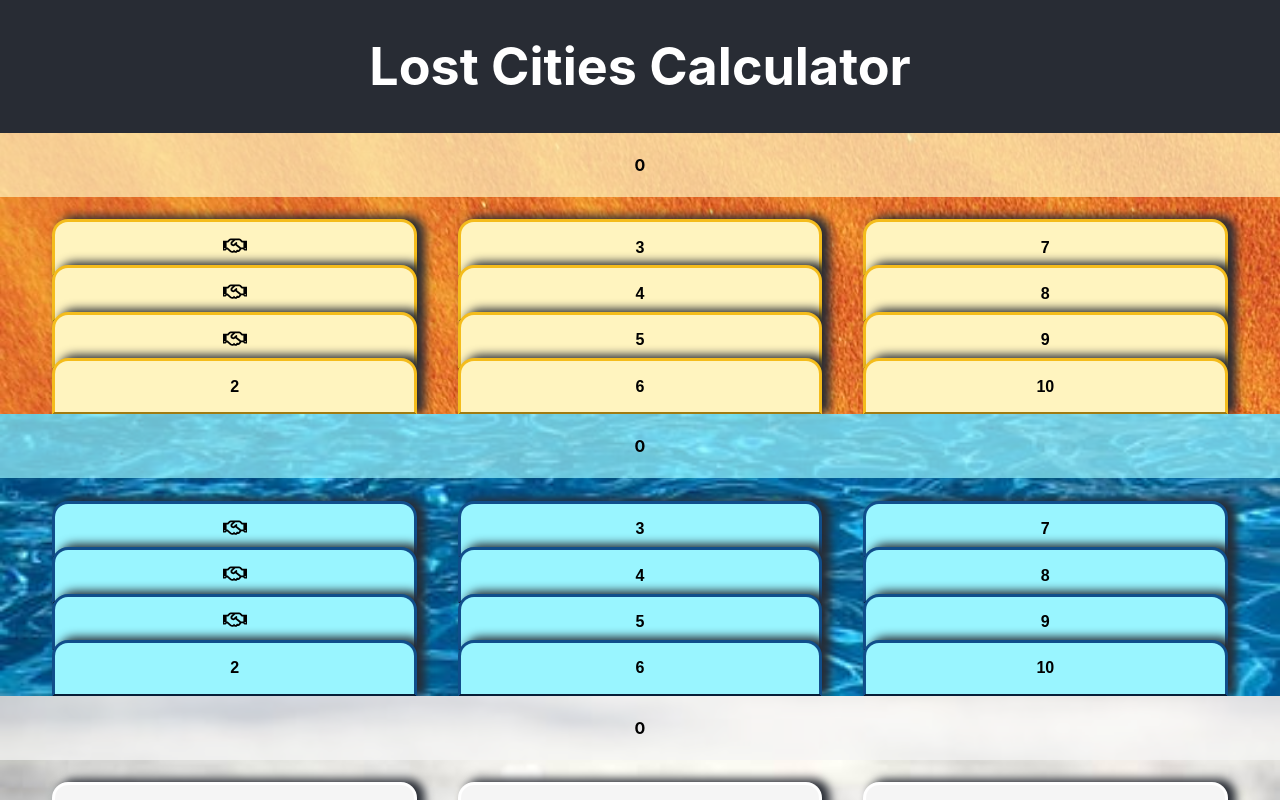
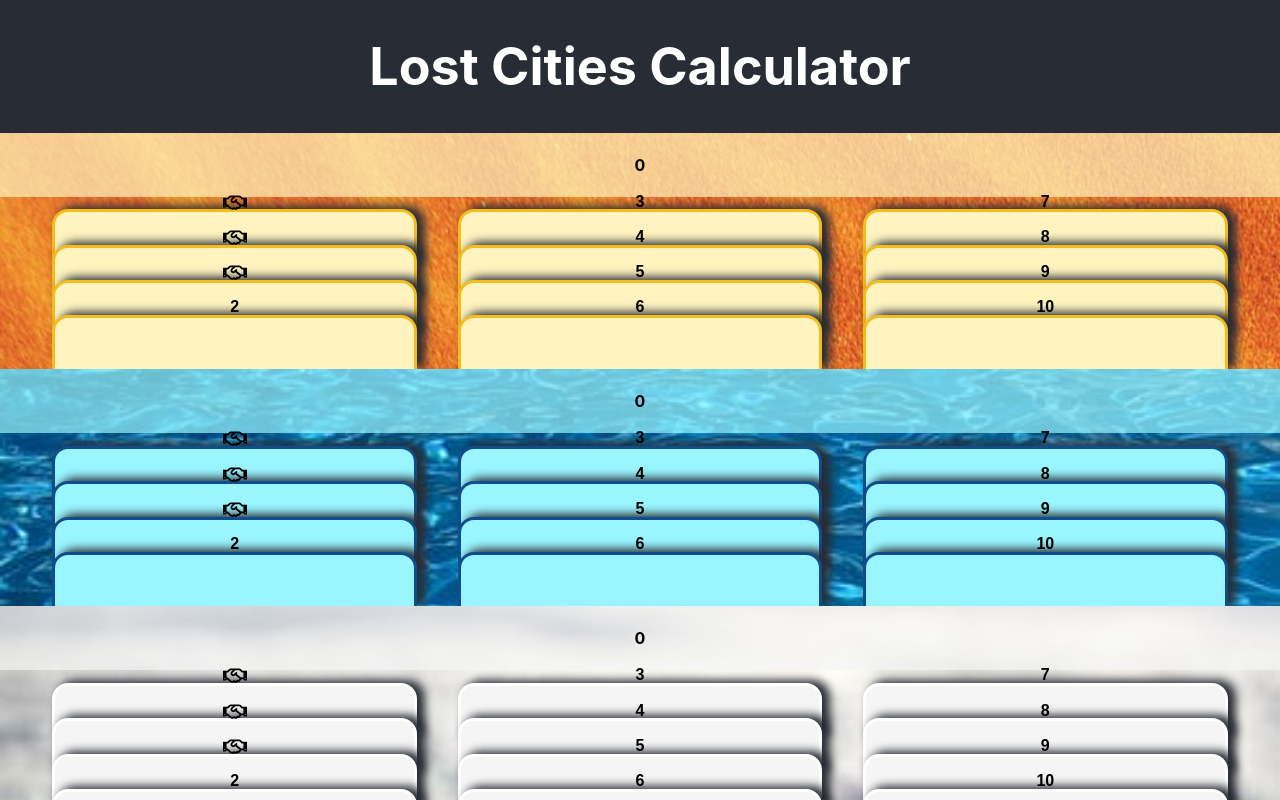
Before and after one commit to ella-jennings/cs50-final-project, a React (Create React App) app: page / in a window 1280 px wide. Shown: the top 800 px of the page. Built offline with nearby package versions, Linux system fonts and the light colour scheme.

Commit message:
fix: bottom border was visible

```diff
--- a/src/components/card/card.jsx
+++ b/src/components/card/card.jsx
@@ -8,7 +8,11 @@
     const value = props.value === Deal ? <DealIcon className={className}/> : props.value;
 
     return(
-        <button name={props.value} className={`card card_${props.colour} card${className}`} onClick={() => props.setAsSelected(props.reference)}>{value}</button>
+        <button name={props.value} className={`card card_${props.colour} card${className}`} onClick={() => props.setAsSelected(props.reference)}>
+            <span className={"value"}>
+                {value}
+            </span>
+        </button>
     )
 }
 
--- a/src/components/card/card.scss
+++ b/src/components/card/card.scss
@@ -2,7 +2,8 @@
 $border-radius: 1rem;
 
 .card {
-    height: 3.5rem;
+    height: 3.4rem;
+    border-bottom: 0;
     font-weight: bold;
     width: 30%;
     background-color: lightgray;
@@ -12,13 +13,18 @@
     border-top: $border;
     border-left: $border;
     border-right: $border;
-    margin-top: -0.6rem;
+    margin-top: -1.2rem;
     margin-left: 0.1rem;
     margin-right: 0.1rem;
     font-size: 1rem;
     box-shadow: 7px -2px 10px 1px #282c34;
+    display: flex;
 }
 
+.value {
+    width: 100%;
+    margin-top: -1.3rem;
+}
 
 .card_yellow {
     background-color: #fff4bf;
--- a/src/components/city/city.scss
+++ b/src/components/city/city.scss
@@ -14,7 +14,7 @@
     align-self: center;
     flex-wrap: wrap;
     // this should change based on breakpoint 12/16/32
-    max-height: 12rem;
+    max-height: 11rem;
 }
 
 .city_yellow {
```
